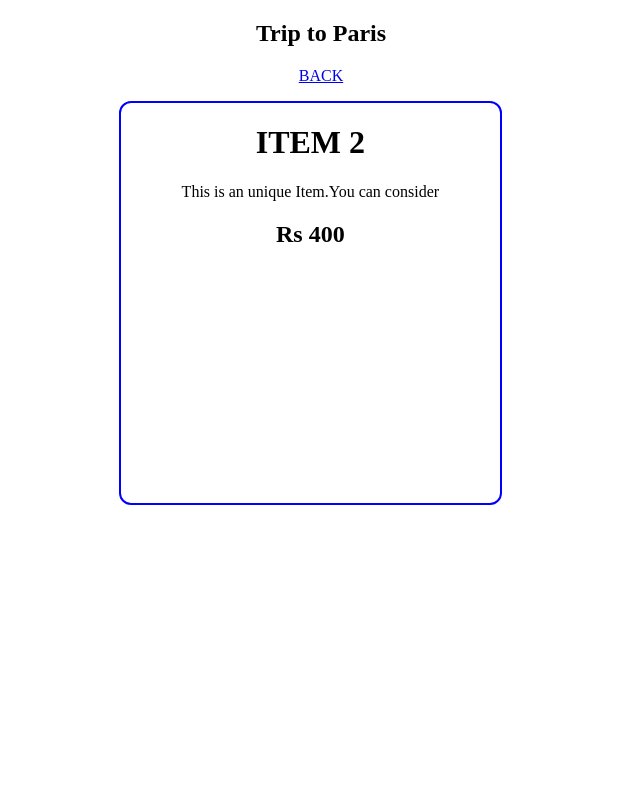
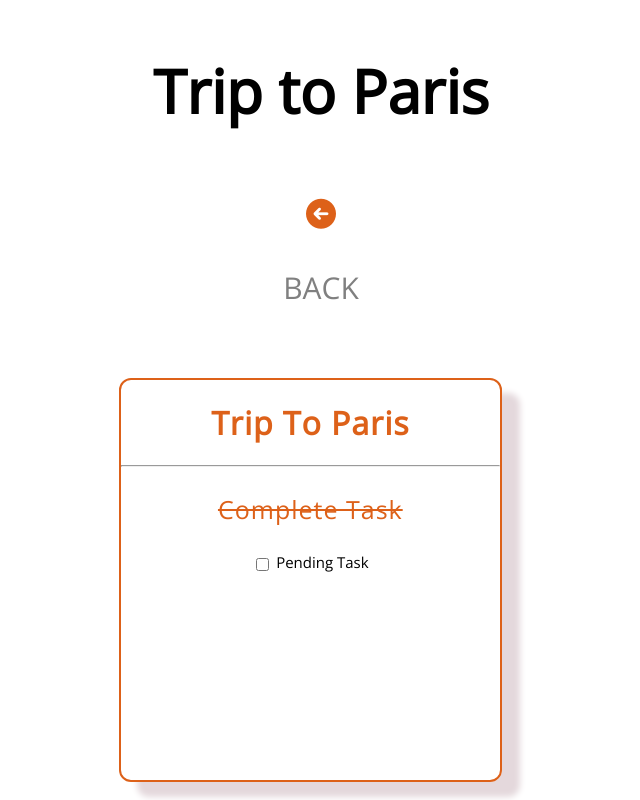
Before and after one commit to SOUMOJIT-CHAKRABORTY/To-do-app, a plain HTML site: page 2nd.html in a window 1280 px wide. Shown: the whole page, without its empty margins (319-959 px from the left). Drawn offline with nearby package versions, Linux system fonts and the light colour scheme.

Commit message:
2nd page edited

```diff
--- a/2nd.css
+++ b/2nd.css
@@ -1,15 +1,55 @@
 .border{
 
-        width: 40%;
-        margin: auto;
-       //margin-left: 30%;
-        text-align: center;
+      width: 40%;
+      margin: auto;
+      margin-left: 30%;
+      margin-right: 30%;
+      text-align: center;
+      font-family: 'Open Sans', sans-serif;
 }
 .card{
-      border: 2px solid blue;
+      border: 2px solid rgb(221, 97, 25);
       width:75%;
       height: 400px;
       border-radius: 12px;
+      box-shadow: 18px 15px 6px #E4D8DC;
+      margin-left: 10%;
+      margin-top: 70px;
       text-align: center;
-      margin-left: 10%;
 }
+#link{
+      text-decoration: none;
+      color: grey;
+      font-size: 30px;
+      font-weight: 400;
+}
+
+#align{
+      margin-right: 50%;
+
+}
+
+#head-bottom{
+      color:rgb(221, 97, 25);
+      text-align: center;
+      letter-spacing: 1px;
+      font-weight: 100;
+}
+#c1{
+      vertical-align: middle;
+}
+
+#label{
+    font-size: 15px;
+}
+
+
+.head-top{
+      font-size: 40px;
+      font-weight: 900;
+}
+.font{
+      font-size: 25px;
+      font-weight: 200;
+      letter-spacing: 1px;
+}
--- a/2nd.html
+++ b/2nd.html
@@ -4,19 +4,31 @@
     <meta charset="UTF-8">
     <meta http-equiv="X-UA-Compatible" content="ie=chorme">
     <meta name="viewport" content="width=device-width, initial-scale=1.0">
+    <link rel="preconnect" href="https://fonts.googleapis.com">
+    <link rel="preconnect" href="https://fonts.gstatic.com" crossorigin>
+    <link href="https://fonts.googleapis.com/css2?family=Open+Sans&family=Roboto:wght@300&display=swap" rel="stylesheet">
+    <link rel="stylesheet" href="/fontawsome/all.min.css">
     <link rel="stylesheet" href="2nd.css">
     <title>Trip to Paris</title>
 </head>
 <body>
     <div class="border">
-        <div>
+        <div class="head-top">
             <h2>Trip to Paris</h2>
-            <a href="index.html"><p>BACK</p></a>
+            <div>
+                <a href="index.html" id="link"><i class="fa-solid fa-circle-arrow-left" style="color: rgb(221, 97, 25);"></i><p>BACK</p></a>
+            </div>
+
         </div>
         <div class="card">
-            <h1>ITEM 2</h1>
-            <p> This is an unique Item.You can consider</p>
-            <h2> Rs 400</h2>
+            <div id="head-bottom"><h1 id="aling">Trip To Paris</h1>
+                <hr>
+            <p class="font"> <strike>Complete Task</strike></p>
+            </div>
+            <div class="label1">
+                <input type="checkbox" id="c1" value="on">
+                <label for="chexbox" id="label">Pending Task</label>
+            </div>
         </div>
     </div>
 </body>
--- a/index.css
+++ b/index.css
@@ -34,7 +34,7 @@
     text-align: center;
     //background-color: sandybrown;
     border-style:solid;
-    box-shadow: 4px 2px 6px #E4D8DC;
+    box-shadow: 10px 7px 6px #E4D8DC;
     border-radius: 13px;
     width:225px;
     height:350px;
```
Also changed, not shown: index.html (+6 -6 lines).
